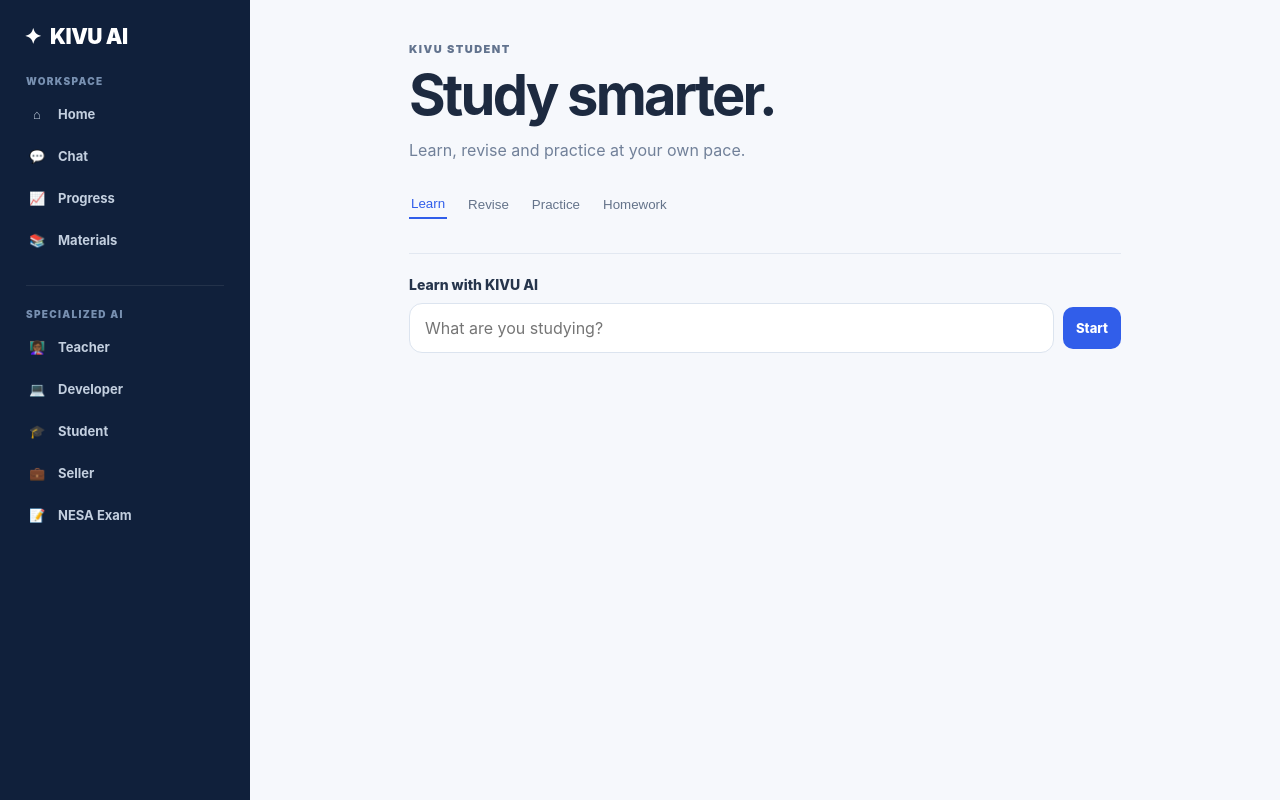
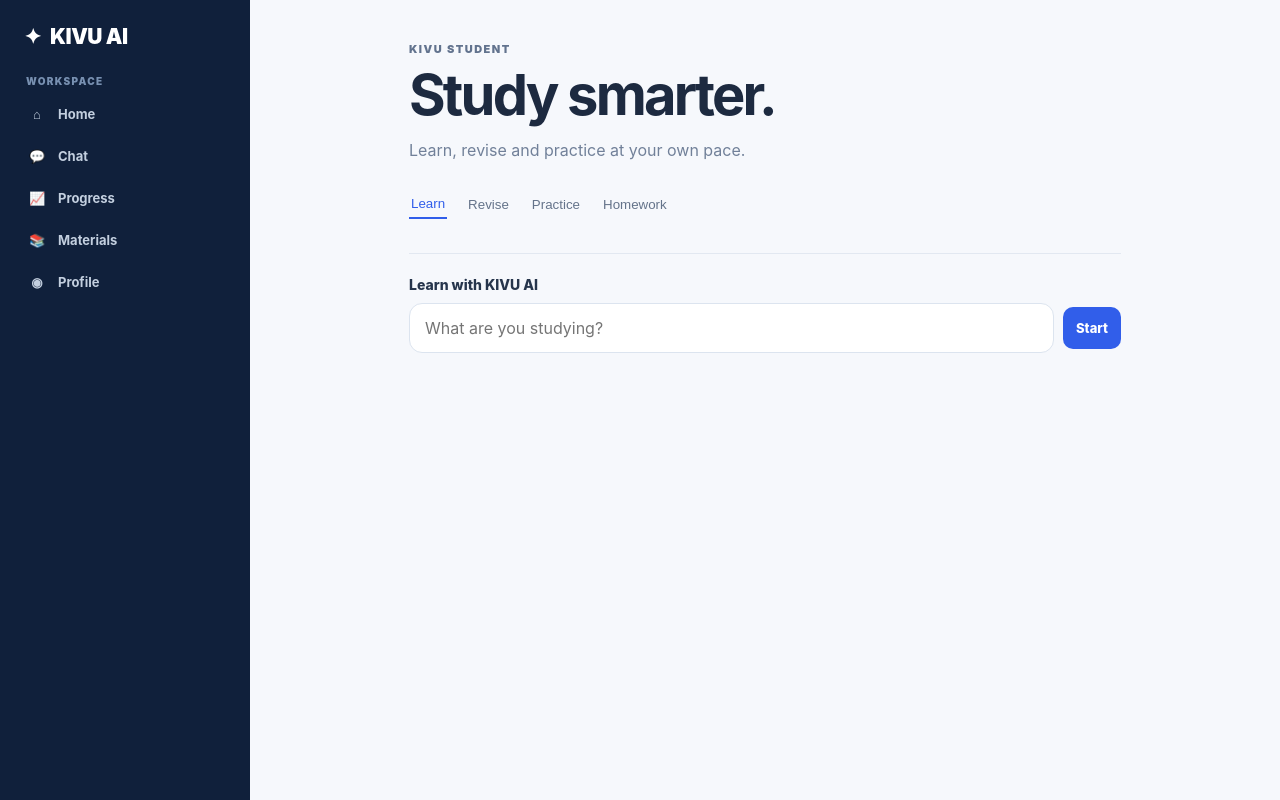
Before and after one commit to senid-221/kivu-ai, a Next.js app: page /app/student in a window 1280 px wide. Built offline with nearby package versions, Linux system fonts and the light colour scheme.

Commit message:
Remove Specialized AI sidebar and unify navigation around Chat

```diff
--- a/src/app/app/layout.tsx
+++ b/src/app/app/layout.tsx
@@ -1,18 +1,29 @@
 import Link from "next/link";
 
 export default function AppLayout({children}:{children:React.ReactNode}){
- const nav=[["⌂","Home","/app"],["💬","Chat","/app/chat?model=teacher"],["📈","Progress","/app/progress"],["📚","Materials","/app/upload"]];
- const specialists=[["👩🏾‍🏫","Teacher","/app/teacher"],["💻","Developer","/app/developer"],["🎓","Student","/app/student"],["💼","Seller","/app/seller"],["📝","NESA Exam","/app/nesa"]];
- const mobileNav=[["⌂","Home","/app"],["💬","Chat","/app/chat?model=teacher"],["🎓","Study","/app/student"],["◉","Profile","/app/profile"]];
+ const nav=[
+  ["⌂","Home","/app"],
+  ["💬","Chat","/app/chat"],
+  ["📈","Progress","/app/progress"],
+  ["📚","Materials","/app/upload"],
+  ["◉","Profile","/app/profile"]
+ ];
+ const mobileNav=[
+  ["⌂","Home","/app"],
+  ["💬","Chat","/app/chat"],
+  ["📚","Materials","/app/upload"],
+  ["◉","Profile","/app/profile"]
+ ];
  return <div className="kivuApp">
    <aside className="appSidebar">
     <Link className="appBrand" href="/app">✦ <span>KIVU AI</span></Link>
     <div className="navLabel">WORKSPACE</div>
     <nav>{nav.map(x=><Link href={x[2]} key={x[1]}><span>{x[0]}</span>{x[1]}</Link>)}</nav>
-    <div className="navLabel specialistLabel">SPECIALIZED AI</div>
-    <nav>{specialists.map(x=><Link href={x[2]} key={x[1]}><span>{x[0]}</span>{x[1]}</Link>)}</nav>
    </aside>
-   <header className="mobileAppHeader"><Link href="/app">✦ KIVU AI</Link><Link href="/app/profile" aria-label="Profile">◉</Link></header>
+   <header className="mobileAppHeader">
+    <Link href="/app">✦ KIVU AI</Link>
+    <Link href="/app/chat" aria-label="Open Chat">💬 Chat</Link>
+   </header>
    <div className="appContent">{children}</div>
    <nav className="bottomNav">{mobileNav.map(x=><Link href={x[2]} key={x[1]}><span>{x[0]}</span><small>{x[1]}</small></Link>)}</nav>
  </div>
```
